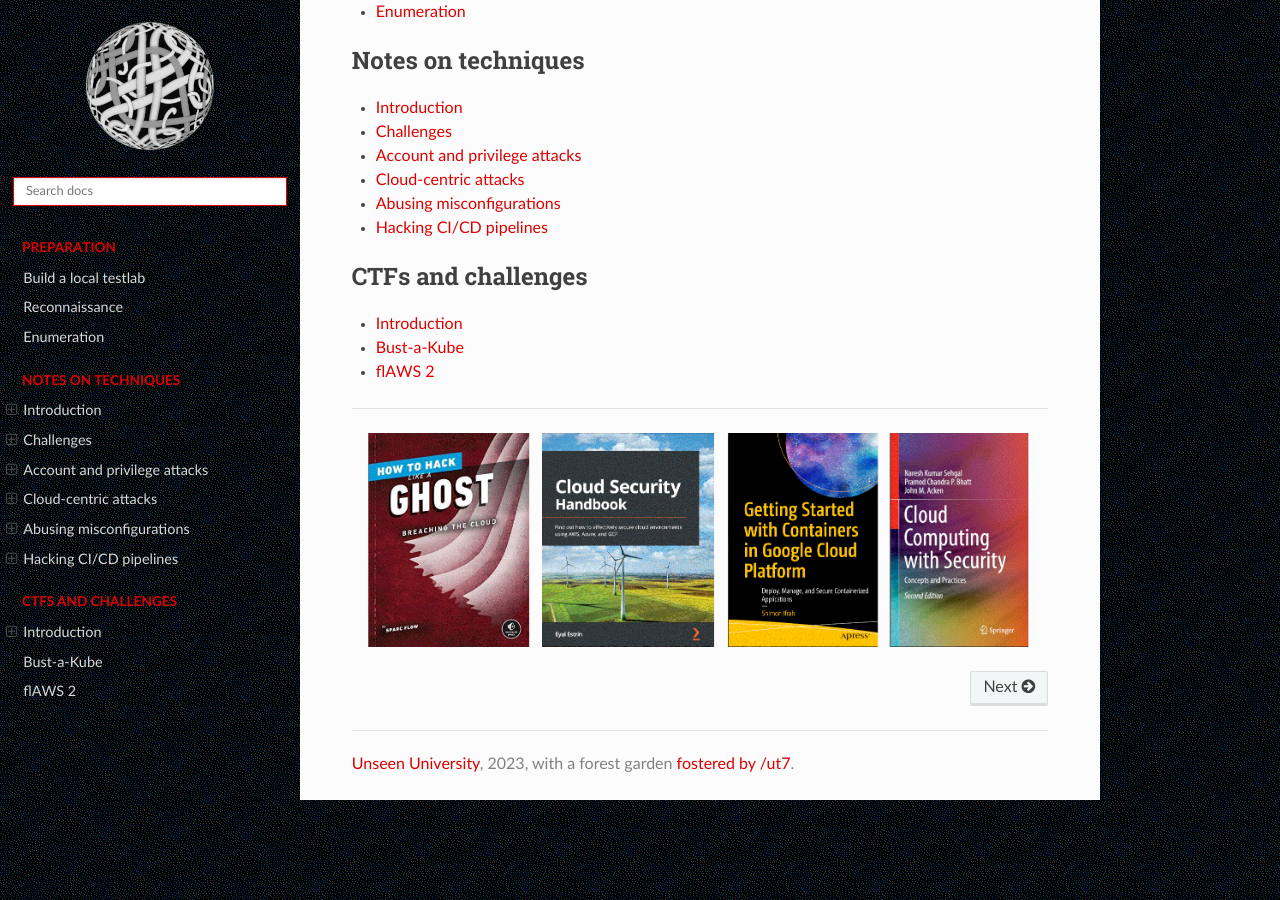
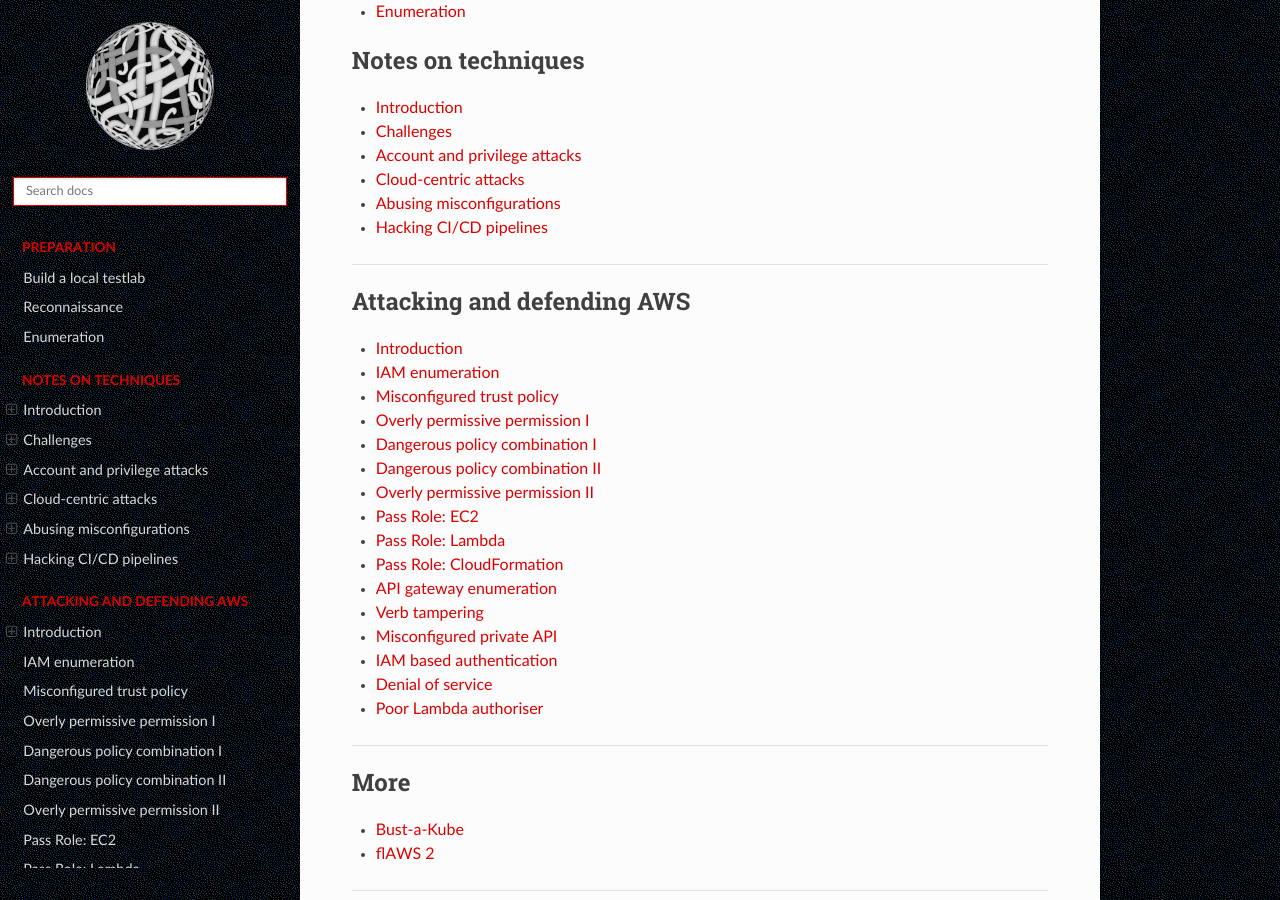
Before and after one commit to tymyrddin/red-cloud, a Sphinx documentation site: the page built from source/index.rst, in a window 1280 px wide and 900 px high, scrolled down 648 px. Built offline with Sphinx 7.4.7 and the Read the Docs theme 2.0.0, drawn with Linux system fonts in a browser that asks for light colours.

Commit message:
Getting started with AWS Labs

```diff
--- /dev/null
+++ b/source/docs/aws/README.md
@@ -0,0 +1,31 @@
+# Introduction
+
+## What?
+
+Hands on access with common misconfigurations across AWS environments and understanding defensive mitigations to prevent these attacks:
+
+* Identifying, enumerating and exploiting overly permissive IAM users, roles and policies
+* Exploring serverless infrastructure and common attack vectors present within these services
+* Exploiting weaknesses in the most common AWS services including S3, EC2, VPC, etc.
+
+## Why?
+
+Amazon Web Services is the most popular cloud service provider in the world offering hundreds of services.
+
+## How?
+
+* [IAM enumeration](enum-iam.md)
+* [Misconfigured trust policy](mis-trust-policy.md)
+* [Overly permissive permission I](overly-permissive-1.md)
+* [Dangerous policy combination I](dangerous-policy-1.md)
+* [Dangerous policy combination II](dangerous-policy-2.md)
+* [Overly permissive permission II](overly-permissive-2.md)
+* [Pass Role: EC2](pass-role-ec2.md)
+* [Pass Role: Lambda](pass-role-lambda.md)
+* [Pass Role: CloudFormation](pass-role-formation.md)
+* [API gateway enumeration](api-gateway-enum.md)
+* [Verb tampering](verb-tampering.md)
+* [Misconfigured private API](mis-private-api.md)
+* [IAM based authentication](iam-auth.md)
+* [Denial of service](dos.md)
+* [Poor Lambda authoriser](poor-lambda-authoriser.md)
--- a/source/index.rst
+++ b/source/index.rst
@@ -33,16 +33,40 @@ someone else's server, and the data is often in the clear, in motion and in use.
    docs/notes/misconfigurations.md
    docs/notes/cicd.md
 
+----
+
+.. toctree::
+   :maxdepth: 1
+   :includehidden:
+   :caption: Attacking and defending AWS
+
+   docs/aws/README.md
+   docs/aws/enum-iam.md
+   docs/aws/mis-trust-policy.md
+   docs/aws/overly-permissive-1.md
+   docs/aws/dangerous-policy-1.md
+   docs/aws/dangerous-policy-2.md
+   docs/aws/overly-permissive-2.md
+   docs/aws/pass-role-ec2.md
+   docs/aws/pass-role-lambda.md
+   docs/aws/pass-role-formation.md
+   docs/aws/api-gateway-enum.md
+   docs/aws/verb-tampering.md
+   docs/aws/mis-private-api.md
+   docs/aws/iam-auth.md
+   docs/aws/dos.md
+   docs/aws/poor-lambda-authoriser.md
+
+----
+
 .. toctree::
    :glob:
    :maxdepth: 1
    :includehidden:
-   :caption: CTFs and challenges
+   :caption: More
 
-   docs/ctf/README.md
-   docs/ctf/bust-a-kube.md
-   docs/ctf/flaws2.md
-
+   docs/more/bust-a-kube.md
+   docs/more/flaws2.md
 
 ----
 
```
Also changed, not shown: source/docs/aws/api-gateway-enum.md (added, +3 -0 lines), source/docs/aws/dangerous-policy-1.md (added, +5 -0 lines), source/docs/aws/dangerous-policy-2.md (added, +5 -0 lines), source/docs/aws/dos.md (added, +5 -0 lines), source/docs/aws/enum-iam.md (added, +7 -0 lines), source/docs/aws/iam-auth.md (added, +5 -0 lines), source/docs/aws/mis-private-api.md (added, +5 -0 lines), source/docs/aws/mis-trust-policy.md (added, +5 -0 lines), source/docs/aws/overly-permissive-1.md (added, +5 -0 lines), source/docs/aws/overly-permissive-2.md (added, +5 -0 lines), source/docs/aws/pass-role-ec2.md (added, +5 -0 lines), source/docs/aws/pass-role-formation.md (added, +5 -0 lines), source/docs/aws/pass-role-lambda.md (added, +5 -0 lines), source/docs/aws/poor-lambda-authoriser.md (added, +7 -0 lines), 4 more files.
